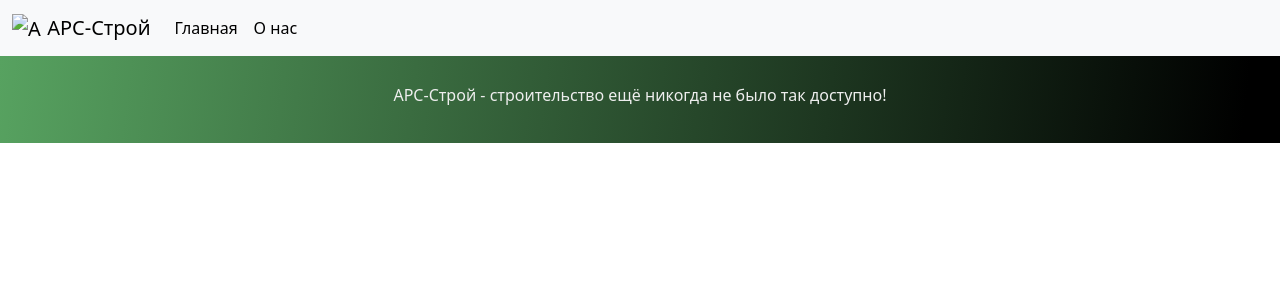
After one commit to sober21/stroimVmeste, a Flask app: template app/templates/base.html in a window 1280 px wide. The commit adds this page. Shown: the top 300 px of the page. Run offline with Flask 3, Linux system fonts and the light colour scheme; the template is opened without the code that fills it, so the values that code supplies are empty.

Commit message:
добавил страницу о нас и base.html

```diff
--- a/app/routes.py
+++ b/app/routes.py
@@ -5,3 +5,8 @@ from app import app
 @app.route('/')
 def index():
     return render_template('index.html')
+
+
+@app.route('/about')
+def about():
+    return render_template('about.html')
--- /dev/null
+++ b/app/templates/base.html
@@ -0,0 +1,47 @@
+<!DOCTYPE html>
+<html lang="ru">
+<head>
+    <title>Монтаж наплавляемой кровли в Воронеже | АРС-Строй</title>
+    <meta charset="UTF-8">
+    <meta name="viewport"
+          content="width=device-width, user-scalable=no, initial-scale=1.0, maximum-scale=1.0, minimum-scale=1.0">
+    <meta http-equiv="X-UA-Compatible" content="ie=edge">
+    <meta name="description" content="Все виды работ с наплавляемой кровлей. Работаем по Воронежу и области.">
+    <meta name="keywords" content="монтаж, демонтаж, наплавляемая кровля, Воронеж">
+    <link href="https://cdn.jsdelivr.net/npm/bootstrap@5.3.3/dist/css/bootstrap.min.css" rel="stylesheet" integrity="sha384-QWTKZyjpPEjISv5WaRU9OFeRpok6YctnYmDr5pNlyT2bRjXh0JMhjY6hW+ALEwIH" crossorigin="anonymous">
+    <link rel="stylesheet" href="static/css/style.css">
+    <link rel="stylesheet" href="static/css/fontello.css">
+    <link rel="shortcut icon" type="image/x-icon" href="static/images/favicon.ico">
+</head>
+<body>
+<nav class="navbar navbar-expand-lg bg-body-tertiary">
+  <div class="container-fluid">
+        <a class="navbar-brand" href="{{ url_for('index') }}">
+      <img src="static/images/favicon.svg" alt="АРС-Строй" width="30" height="24" class="d-inline-block align-text-top">
+      АРС-Строй
+    </a>
+    <button class="navbar-toggler" type="button" data-bs-toggle="collapse" data-bs-target="#navbarNavAltMarkup" aria-controls="navbarNavAltMarkup" aria-expanded="false" aria-label="Toggle navigation">
+      <span class="navbar-toggler-icon"></span>
+    </button>
+    <div class="collapse navbar-collapse" id="navbarNavAltMarkup">
+      <div class="navbar-nav">
+        <a class="nav-link active" aria-current="page" href="{{ url_for('index') }}">Главная</a>
+        <a class="nav-link active" href="{{ url_for('about') }}">О нас</a>
+      </div>
+    </div>
+  </div>
+</nav>
+{% block content %}
+{% endblock %}
+<footer>
+      <div class="container">
+          <div class="row">
+              <div class="col-12">
+                  <h6 class="text-center">АРС-Строй - строительство ещё никогда не было так доступно!</h6>
+              </div>
+          </div>
+      </div>
+  </footer>
+  <script src="https://cdn.jsdelivr.net/npm/bootstrap@5.3.3/dist/js/bootstrap.bundle.min.js" integrity="sha384-YvpcrYf0tY3lHB60NNkmXc5s9fDVZLESaAA55NDzOxhy9GkcIdslK1eN7N6jIeHz" crossorigin="anonymous"></script>
+</body>
+</html>
```
Also changed, not shown: app/templates/about.html (added, +12 -0 lines), app/templates/index.html (+3 -12 lines), app/static/images/favicon.svg (added).
